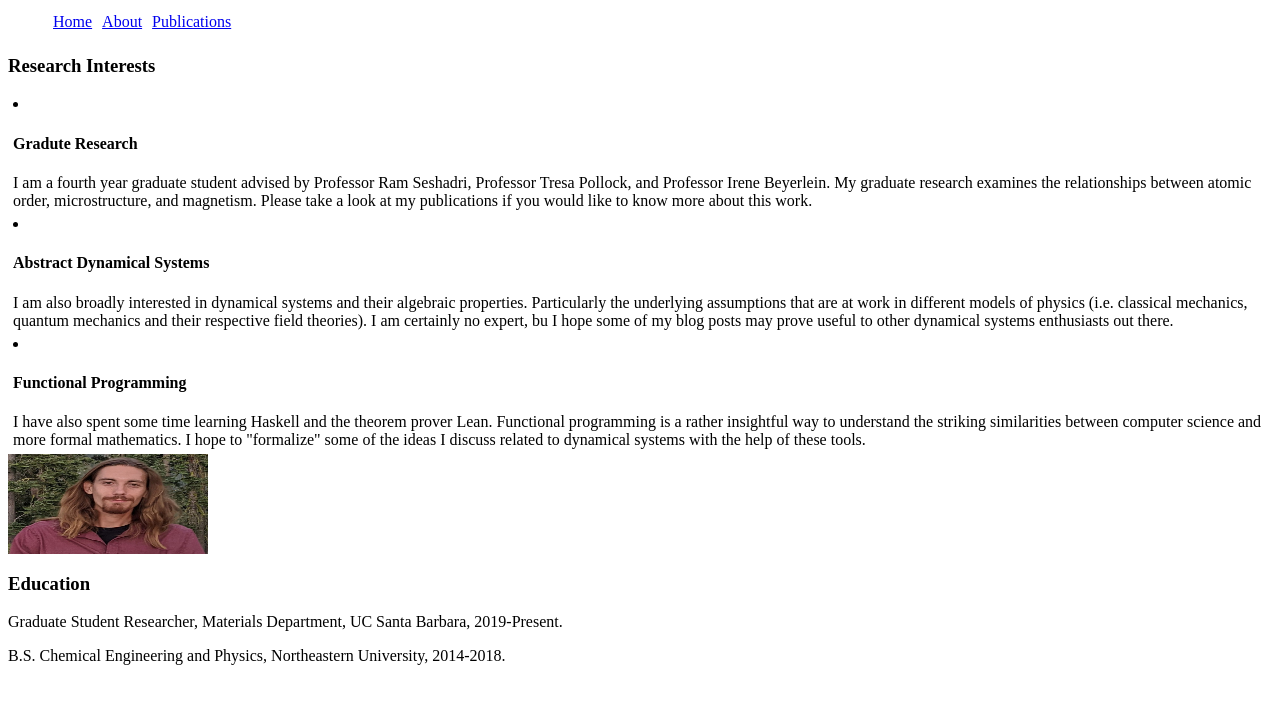
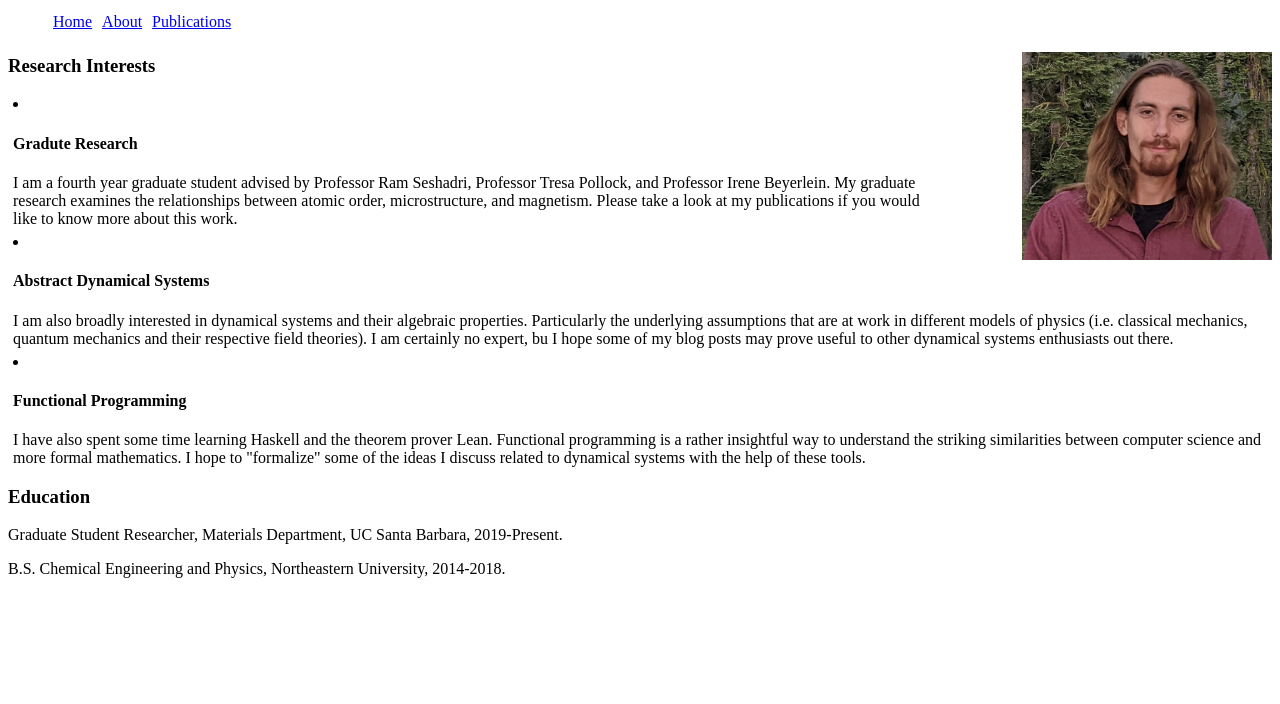
Before and after one commit to mayer-ju/mayer-ju.github.io, a Jekyll site: the page built from about.markdown, in a window 1280 px wide. Shown: the top 704 px of the page. Built offline with Jekyll 4.4.1, drawn with Linux system fonts in a browser that asks for light colours.

Commit message:
Update about.markdown

```diff
--- a/about.markdown
+++ b/about.markdown
@@ -4,6 +4,9 @@ title: About
 permalink: /about/
 ---
 <body>
+<p>
+<img src="/assets/images/Jmayer_headshot.jpg" align="right" width="250" style="padding-left:75px;">
+</p>
 <h3>Research Interests</h3>
 <li> <h4> Gradute Research </h4>
 I am a fourth year graduate student advised by Professor Ram Seshadri, Professor Tresa Pollock, and Professor Irene Beyerlein. My graduate research examines the relationships between atomic order, microstructure, and magnetism. Please take a look at my publications if you would like to know more about this work.</li>
@@ -12,7 +15,6 @@ I am also broadly interested in dynamical systems and their algebraic properties
 <li> <h4> Functional Programming </h4>
 I have also spent some time learning Haskell and the theorem prover Lean. Functional programming is a rather insightful way to understand the striking similarities between computer science and more formal mathematics. I hope to "formalize" some of the ideas I discuss related to dynamical systems with the help of these tools.
 </li>
-<img src="/assets/images/Jmayer_headshot.jpg" width="200" height="100">
 <h3>Education</h3>
 <p align="left">
 Graduate Student Researcher, Materials Department, UC Santa Barbara, 2019-Present.
```
